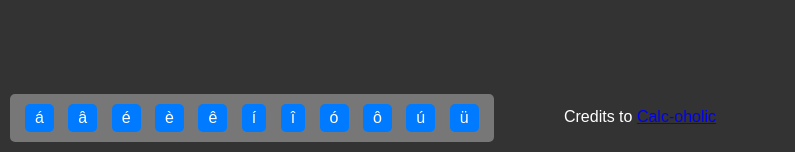
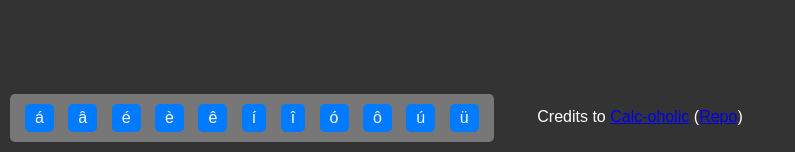
Before and after one commit to AHStudying/Flask-Spelling-UIL, a Flask app: template api/templates/contest.html in a window 1280 px wide. Shown: the part 648-800 px from the top of the page, without its empty margins (0-795 px from the left). Run offline with Flask 3, Linux system fonts and the light colour scheme; the template is opened without the code that fills it, so the values that code supplies are empty.

Commit message:
Update contest.html

```diff
--- a/api/templates/contest.html
+++ b/api/templates/contest.html
@@ -134,7 +134,7 @@
         <button onclick="insertAccent('ü')">ü</button>
     </div>
     <div class="credits">
-        <p>Credits to <a href="https://github.com/Calc-oholic/">Calc-oholic</a></p>
+        <p>Credits to <a href="https://github.com/Calc-oholic/">Calc-oholic</a> (<a href="https://github.com/AHStudying/Flask-Spelling-UIL/">Repo</a>)</p>
     </div>
     <script>
         function pronounce_word() {
```
